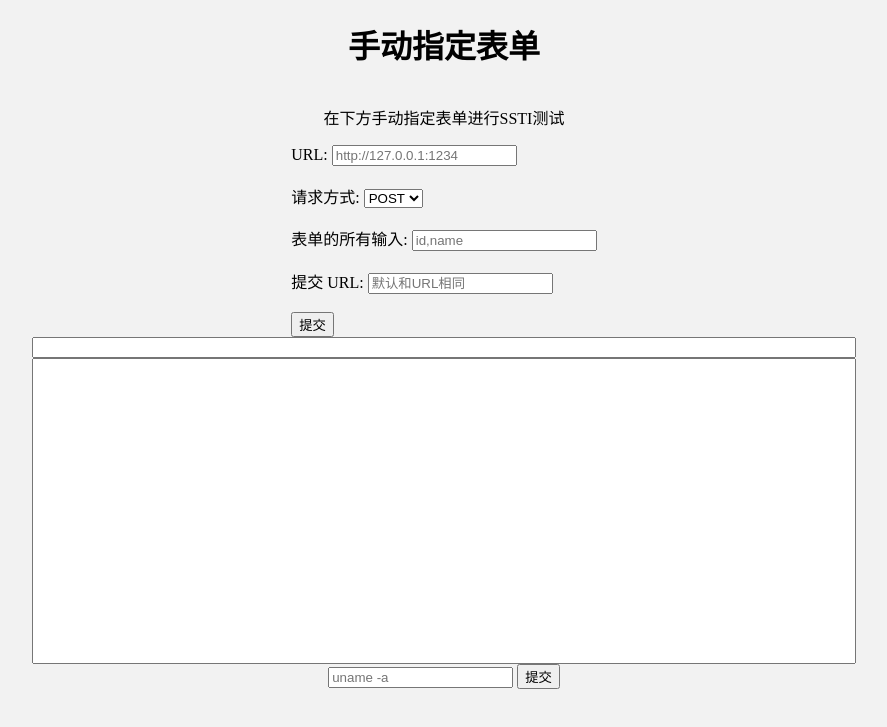
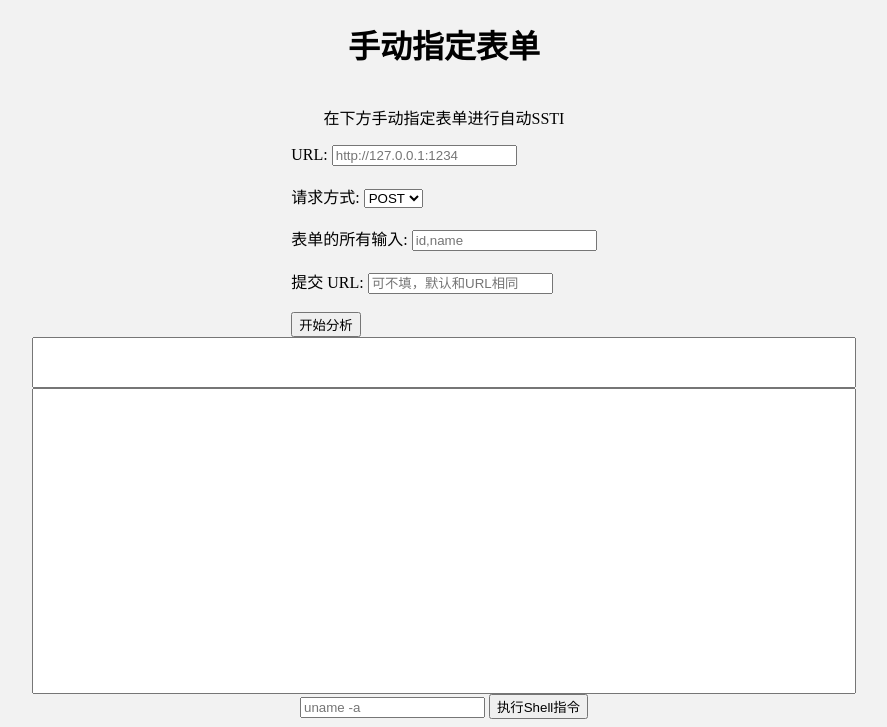
Before and after one commit to Marven11/Fenjing, a Flask app: page / in a window 1280 px wide. Shown: the part 74-801 px from the top of the page, without its empty margins (196-1083 px from the left). Before the commit the page ends 763 px from the top, so only its background shows below. Run offline with Flask 3, Linux system fonts and the light colour scheme.

Commit message:
Adjust index.html

```diff
--- a/fenjing/templates/index.html
+++ b/fenjing/templates/index.html
@@ -18,7 +18,7 @@
     </header>
     <main>
         <h1>手动指定表单</h1>
-        <p>在下方手动指定表单进行SSTI测试</p>
+        <p>在下方手动指定表单进行自动SSTI</p>
         <form id="createCrackTask">
             <label for="url">URL:</label>
             <input type="text" id="url" name="url" placeholder="http://127.0.0.1:1234" />
@@ -36,25 +36,26 @@
             <br /><br />
 
             <label for="action">提交 URL:</label>
-            <input type="text" id="action" name="action" placeholder="默认和URL相同" />
+            <input type="text" id="action" name="action" placeholder="可不填，默认和URL相同" />
             <br /><br />
             <input type="hidden" name="type" value="crack" />
-            <input type="submit" value="提交">
+            <input type="submit" value="开始分析">
         </form>
-            <textarea name="taskFlashMessage" id="taskFlashMessage" cols="100" rows="1" readonly></textarea>
+            <textarea name="taskFlashMessage" id="taskFlashMessage" cols="100" rows="3" readonly></textarea>
             <textarea name="taskMessage" id="taskMessage" cols="100" rows="20" readonly></textarea>
         <form id="createInteractiveTaskForm">
             <input type="text" id="cmd" name="cmd" placeholder="uname -a" />
             <input type="hidden" name="type" value="interactive" />
-            <input type="hidden" name="last_task_id" value="no" />
-            <input type="submit" value="提交">
+            <input type="hidden" name="last_task_id" value="" />
+            <input type="submit" value="执行Shell指令">
         </form>
     </main>
 
     <script>
         let createCrackTaskForm = document.querySelector("#createCrackTask")
         let createInteractiveTaskForm = document.querySelector("#createInteractiveTaskForm")
-
+        let taskFlashMessage = document.getElementById("taskFlashMessage")
+        let taskMessage = document.getElementById("taskMessage")
         function createCrackTask(event) {
             event.preventDefault();
 
@@ -86,7 +87,7 @@
             event.preventDefault();
             // 从表单中获取数据
             const formData = new FormData(createInteractiveTaskForm);
-
+            console.log(formData.get("last_task_id"))
             // 使用fetch向服务器发送POST请求
             fetch("/createTask", {
                 method: "POST",
@@ -99,15 +100,17 @@
                 .then(data => {
                     // 获取响应并展示结果
                     console.log(data);
-                    watchTask(data.taskid)
+                    if(data.taskid) {
+                        watchTask(data.taskid)
+                    }else{
+                        taskFlashMessage.textContent = "找不到之前的分析记录，也许你需要先分析一下？"
+                    }
                 })
                 .catch(error => {
                     console.error(error);
                 });
         }
         function watchTask(taskid, callback = undefined) {
-            let taskFlashMessage = document.getElementById("taskFlashMessage")
-            let taskMessage = document.getElementById("taskMessage")
             function fillData(data) {
                 taskFlashMessage.textContent = data["flash_messages"][data["flash_messages"].length - 1]
                 taskMessage.textContent = data["messages"].join("\n")
```
